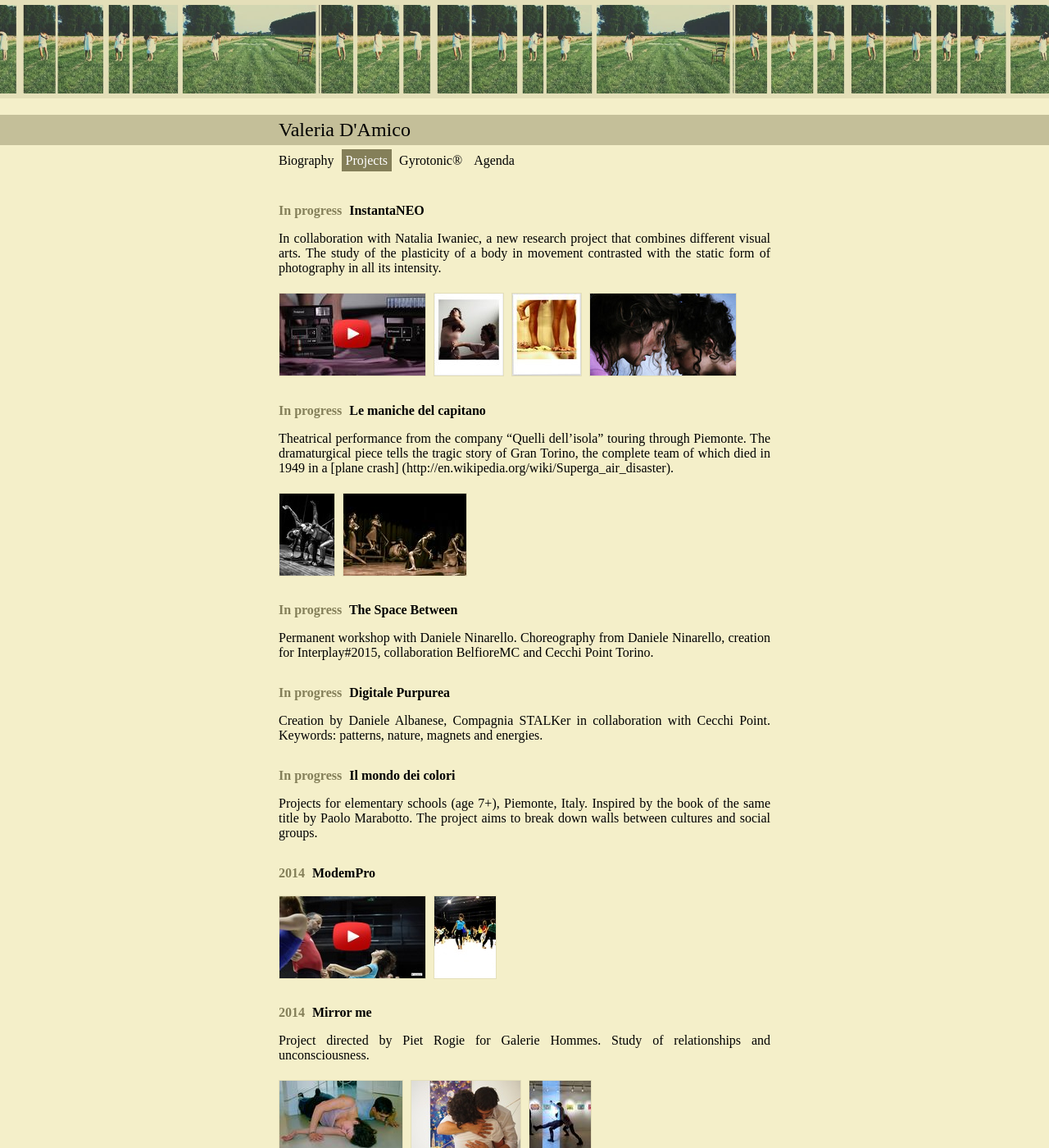
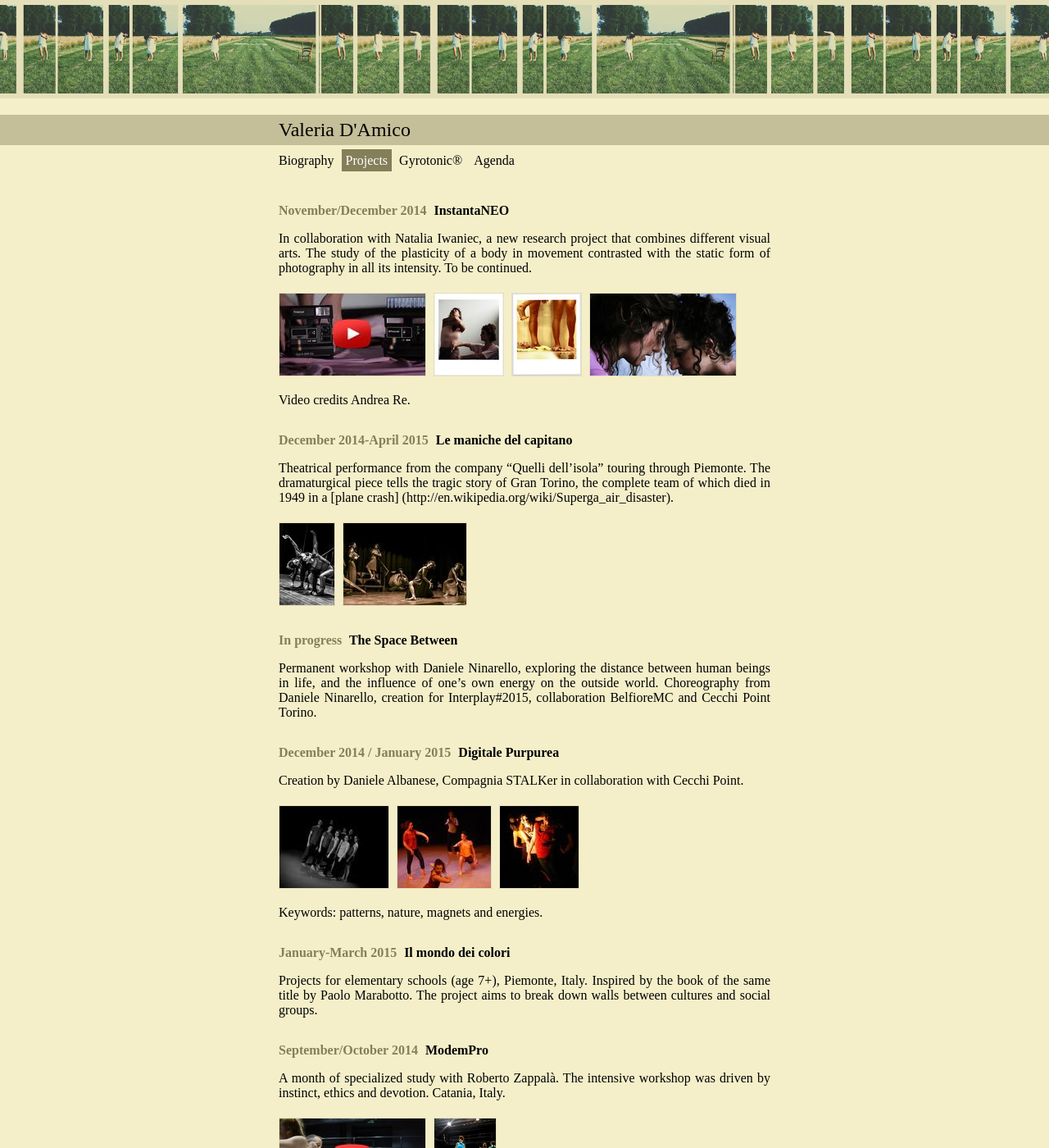
Before and after one commit to valedami/valedami.github.io, a Jekyll site: the page built from projects.md, in a window 1280 px wide and 1400 px high. Shown: the whole window at 82% size. Built offline with Jekyll 4.4.1, drawn with Linux system fonts in a browser that asks for light colours; Markdown is read by kramdown in place of the engine named in the settings; some of the changed text lies outside the part shown.

Commit message:
update projects

```diff
--- a/projects.md
+++ b/projects.md
@@ -3,11 +3,12 @@ layout: default
 title: Projects
 ---
 
-## _In progress_ InstantaNEO
+## _November/December 2014_ InstantaNEO
 
 In collaboration with Natalia Iwaniec, a new research project that combines
 different visual arts. The study of the plasticity of a body in movement
 contrasted with the static form of photography in all its intensity.
+To be continued.
 
 <div class="imgbar">
 <a href="http://youtu.be/LgKFwHiTFWc"><img src="/thumbs/instantaneo1.jpg"></a>
@@ -16,7 +17,9 @@ contrasted with the static form of photography in all its intensity.
 <a href="/images/instantaneo4.jpg"><img src="/thumbs/instantaneo4.jpg"></a>
 </div>
 
-## _In progress_ Le maniche del capitano
+Video credits Andrea Re.
+
+## _December 2014-April 2015_ Le maniche del capitano
 
 Theatrical performance from the company "Quelli dell'isola" touring through
 Piemonte. The dramaturgical piece tells the tragic story of Gran Torino, the
@@ -30,32 +33,46 @@ complete team of which died in 1949 in a [plane crash]
 
 ## _In progress_ The Space Between
 
-Permanent workshop with Daniele Ninarello. Choreography from Daniele Ninarello,
-creation for Interplay#2015, collaboration BelfioreMC and Cecchi Point Torino.
+Permanent workshop with Daniele Ninarello, exploring the distance between human
+beings in life, and the influence of one's own energy on the outside world.
+Choreography from Daniele Ninarello, creation for Interplay#2015, collaboration
+BelfioreMC and Cecchi Point Torino.
 
-## _In progress_ Digitale Purpurea
+## _December 2014 / January 2015_ Digitale Purpurea
 
 Creation by Daniele Albanese, Compagnia STALKer in collaboration with Cecchi
-Point. Keywords: patterns, nature, magnets and energies.
+Point.
 
+<div class="imgbar">
+<a href="/images/purpurea1.jpg"><img src="/thumbs/purpurea1.jpg"></a>
+<a href="/images/purpurea2.jpg"><img src="/thumbs/purpurea2.jpg"></a>
+<a href="/images/purpurea3.jpg"><img src="/thumbs/purpurea3.jpg"></a>
+</div>
 
-## _In progress_ Il mondo dei colori
+Keywords: patterns, nature, magnets and energies.
+
+## _January-March 2015_ Il mondo dei colori
 
 Projects for elementary schools (age 7+), Piemonte, Italy. Inspired by the book
 of the same title by Paolo Marabotto. The project aims to break down walls
 between cultures and social groups.
 
-## _2014_ ModemPro
+## _September/October 2014_ ModemPro
+
+A month of specialized study with Roberto Zappalà. The intensive workshop was
+driven by instinct, ethics and devotion. Catania, Italy.
 
 <div class="imgbar">
 <a href="http://vimeo.com/czd/modempro214"><img src="/thumbs/modempro1.jpg"></a>
 <a href="/images/modempro2.jpg"><img src="/thumbs/modempro2.jpg"></a>
 </div>
 
-## _2014_ Mirror me
+## _April/May 2014_ Mirror me
 
-Project directed by Piet Rogie for Galerie Hommes. Study of relationships and
-unconsciousness.
+Project directed by Piet Rogie for the opening of <a
+href="http://kunstweekendcharlois.nl/?page_id=1746">Kunstweekend Charlois</a>
+in <a href="http://www.hommes.nl/">Galerie Hommes</a>. Study of relationships
+and unconsciousness.
 
 <div class="imgbar">
 <a href="/images/mirrorme1.jpg"><img src="/thumbs/mirrorme1.jpg"></a>
@@ -65,8 +82,8 @@ unconsciousness.
 
 ## _2014_ SID'Amour
 
-Residency Re.Cre.Che, Italy. Performance on possibilities of love and
-homosexuality.
+Residency ReCreChe, Cherasco, Italy. Performance on possibilities of life, love
+and homosexuality.
 
 <div class="imgbar">
 <a href="/images/sidamour1.jpg"><img src="/thumbs/sidamour1.jpg"></a>
@@ -76,12 +93,21 @@ homosexuality.
 
 ## _2014_ Modeling
 
+Valeria has been posing for <a href="http://www.skvr.nl/">SKVR Rotterdam</a>
+and private artists achieving a deep body sensitivity.
+
 <div class="imgbar">
 <a href="/images/modeling1.jpg"><img src="/thumbs/modeling1.jpg"></a>
 <a href="/images/modeling2.jpg"><img src="/thumbs/modeling2.jpg"></a>
 </div>
 
 ## _2013_ De Stilte
+
+<a href="http://www.destilte.nl/site/">De Stilte</a> (Breda, The Netherlands)
+is a dance company for kids and youth with the beautiful aim to bring dance
+to young children to give them the opportunity to develop a critical point of
+view towards art. In De Stilte, Valeria performed in schools duets from Bruno
+Caverna, Jack Timmermans, Ives Thuwis.
 
 <div class="imgbar">
 <a href="http://youtu.be/8FD2OZGClSk"><img src="/thumbs/destilte1.jpg"></a>
@@ -96,6 +122,8 @@ Study on human memories and possibilities of meeting each other in different liv
 <img src="/thumbs/whenwefirstmet1.jpg">
 <a href="/images/whenwefirstmet2.jpg"><img src="/thumbs/whenwefirstmet2.jpg"></a>
 </div>
+
+Video credits Fanny Hagmeier, Federica Portaccio.
 
 ## _2013_ Photo shoots
 
@@ -121,26 +149,29 @@ Photos by Giuliano di Bello.
 
 ## _2012_ Spostare
 
-Choreography: Lorenzo Capodieci.
+Rotterdam, The Netherlands. Choreography: Lorenzo Capodieci.
+
+<div class="imgbar">
+<a href="http://vimeo.com/38534355"><img src="/thumbs/spostare1.jpg"></a>
+<a href="/images/spostare2.jpg"><img src="/thumbs/spostare2.jpg"></a>
+</div>
+
 Keywords: abstraction, oppression, humanity, challenge, complexity,
 questioning, deciding, relations, survival.
 
-<div class="imgbar">
-<a href="http://vimeo.com/38534355"><img src="/thumbs/spostare1.jpg"></a>
-</div>
-
 ## _2012_ When the time made two potentials meet
 
-Choreography: Lorenzo Capodieci in collaboration with the dancers.
-Keywords: power, infinite, time, struggle, birth, nature.
+Rotterdam, The Netherlands. Choreography: Lorenzo Capodieci in collaboration with the dancers.
 
 <div class="imgbar">
 <a href="http://vimeo.com/49291672"><img src="/thumbs/potentials1.jpg"></a>
 </div>
 
+Keywords: power, infinite, time, struggle, birth, nature.
+
 ## _2011_ TornaSE
 
-Trip through human psychosis. Choreographed by Rita Soeiro.
+Oporto, Portugal. Trip through human psychosis. Choreographed by Rita Soeiro.
 
 <div class="imgbar">
 <a href="/images/tornarse1.jpg"><img src="/thumbs/tornarse1.jpg"></a>
```
Also changed, not shown: images/purpurea1.jpg (added), images/purpurea2.jpg (added), images/purpurea3.jpg (added), thumbs/purpurea1.jpg (added), thumbs/purpurea2.jpg (added), thumbs/purpurea3.jpg (added), thumbs/spostare2.jpg (added), 1 other file.
